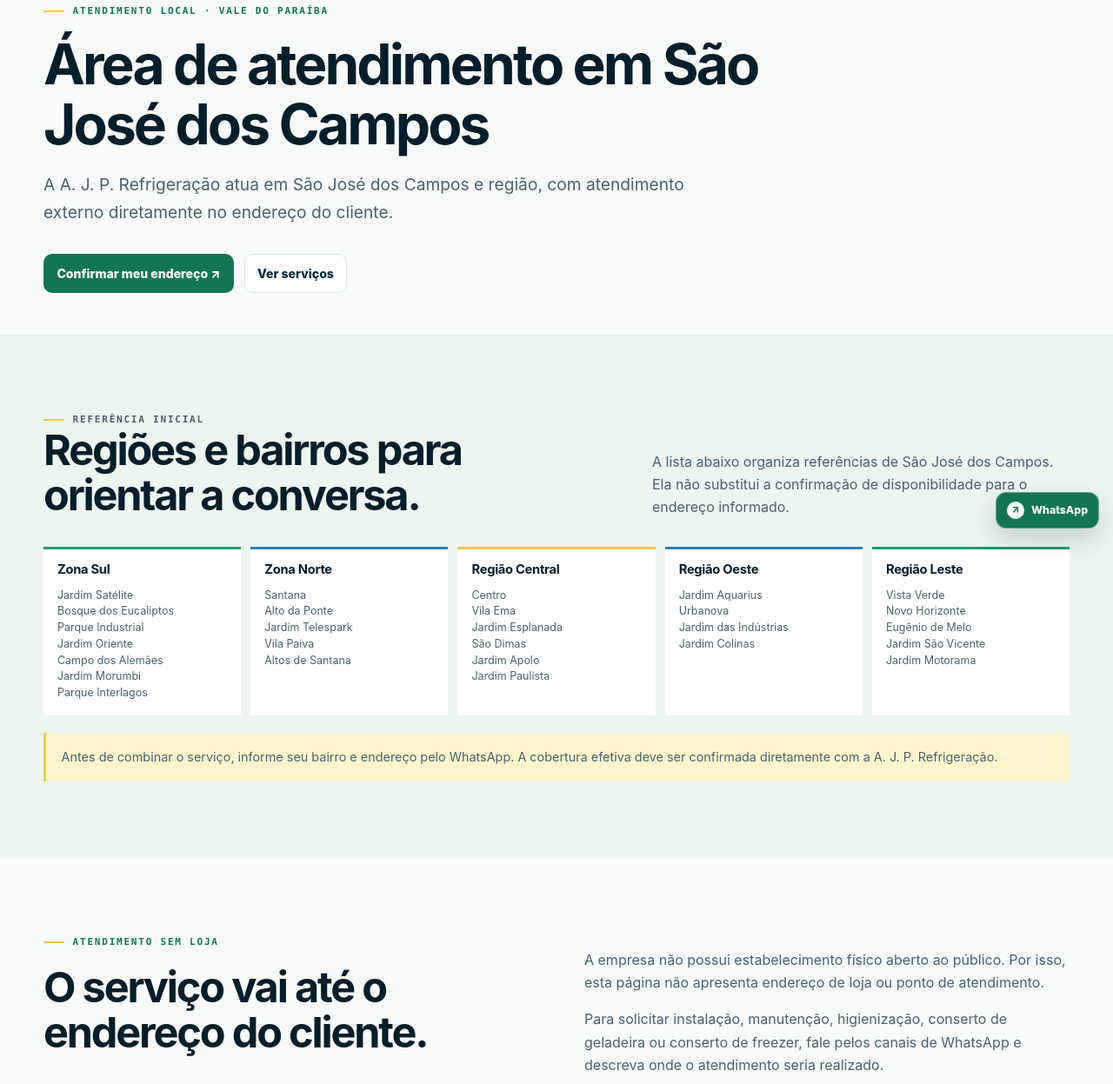
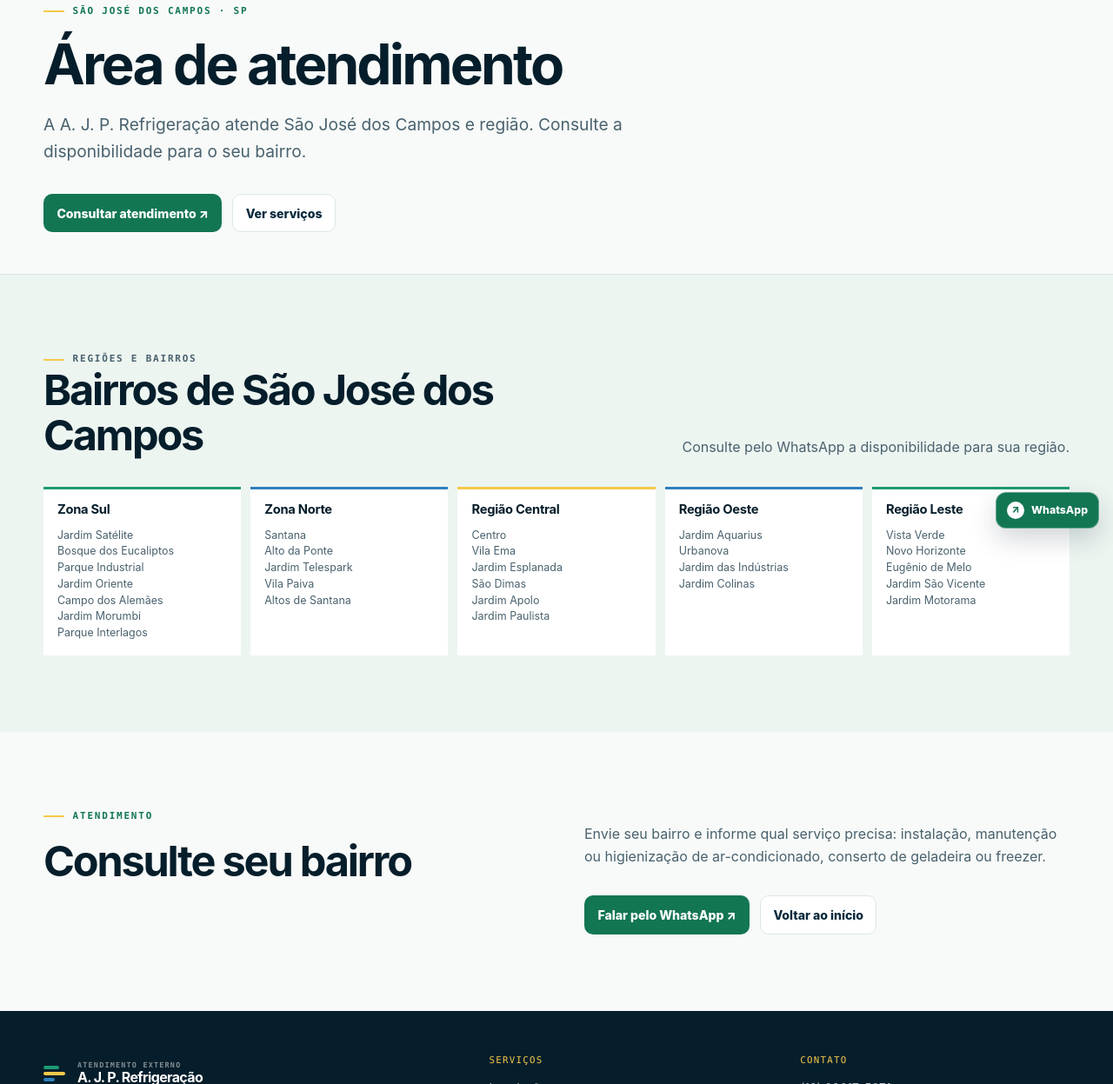
Before and after one commit to rafael-rsadigital/ajprefrigeracao, an Astro site: page /area-de-atendimento in a window 1280 px wide. Shown: the part 176-1423 px from the top of the page at 87% size. Built offline with nearby package versions, Linux system fonts and the light colour scheme; Astro itself is replaced by a stand-in of ours.

Commit message:
Enxugar conteúdo da página de área de atendimento

```diff
--- a/src/pages/area-de-atendimento/index.astro
+++ b/src/pages/area-de-atendimento/index.astro
@@ -4,15 +4,15 @@ import Breadcrumbs from '../../components/Breadcrumbs.astro';
 import { company, regions, whatsAppUrl } from '../../data/site';
 
 const breadcrumbs = [{ label: 'Início', href: '/' }, { label: 'Área de atendimento' }];
-const primaryWhatsApp = whatsAppUrl(company.whatsappPrimary, 'Olá! Acessei a página de área de atendimento da A. J. P. Refrigeração e gostaria de confirmar atendimento para o meu endereço.');
+const primaryWhatsApp = whatsAppUrl(company.whatsappPrimary, 'Olá! Gostaria de consultar atendimento da A. J. P. Refrigeração para o meu bairro em São José dos Campos.');
 const jsonLd = [{
   '@type': 'BreadcrumbList',
   itemListElement: breadcrumbs.map((item, index) => ({ '@type': 'ListItem', position: index + 1, name: item.label, item: item.href ? `${company.url}${item.href}` : `${company.url}/area-de-atendimento/` })),
 }];
 ---
 <SiteLayout
-  title="Área de atendimento em São José dos Campos | A. J. P."
-  description="Conheça a área principal de atendimento da A. J. P. Refrigeração em São José dos Campos e regiões de referência para confirmar pelo WhatsApp."
+  title="Área de atendimento em São José dos Campos | A. J. P. Refrigeração"
+  description="Veja as regiões e os bairros de São José dos Campos relacionados ao atendimento da A. J. P. Refrigeração. Consulte a disponibilidade pelo WhatsApp."
   canonicalPath="/area-de-atendimento/"
   keywords={['área de atendimento refrigeração SJC', 'técnico de ar-condicionado São José dos Campos', 'refrigeração São José dos Campos']}
   jsonLd={jsonLd}
@@ -20,27 +20,26 @@ const jsonLd = [{
   <section class="page-hero">
     <div class="container">
       <Breadcrumbs items={breadcrumbs} />
-      <p class="eyebrow">Atendimento local · Vale do Paraíba</p>
-      <h1>Área de atendimento em São José dos Campos</h1>
-      <p class="lede">A A. J. P. Refrigeração atua em São José dos Campos e região, com atendimento externo diretamente no endereço do cliente.</p>
-      <div class="hero-actions"><a class="button button--primary" href={primaryWhatsApp} target="_blank" rel="noreferrer">Confirmar meu endereço ↗</a><a class="button button--secondary" href="/#servicos">Ver serviços</a></div>
+      <p class="eyebrow">São José dos Campos · SP</p>
+      <h1>Área de atendimento</h1>
+      <p class="lede">A A. J. P. Refrigeração atende São José dos Campos e região. Consulte a disponibilidade para o seu bairro.</p>
+      <div class="hero-actions"><a class="button button--primary" href={primaryWhatsApp} target="_blank" rel="noreferrer">Consultar atendimento ↗</a><a class="button button--secondary" href="/#servicos">Ver serviços</a></div>
     </div>
   </section>
 
   <section class="section section--tint">
     <div class="container">
-      <div class="section-head"><div class="section-heading"><p class="section-kicker">Referência inicial</p><h2>Regiões e bairros para orientar a conversa.</h2></div><p>A lista abaixo organiza referências de São José dos Campos. Ela não substitui a confirmação de disponibilidade para o endereço informado.</p></div>
+      <div class="section-head"><div class="section-heading"><p class="section-kicker">Regiões e bairros</p><h2>Bairros de São José dos Campos</h2></div><p>Consulte pelo WhatsApp a disponibilidade para sua região.</p></div>
       <div class="region-grid">
         {regions.map((region) => <div class="region-card"><h3>{region.label}</h3><ul>{region.places.map((place) => <li>{place}</li>)}</ul></div>)}
       </div>
-      <div class="coverage-note">Antes de combinar o serviço, informe seu bairro e endereço pelo WhatsApp. A cobertura efetiva deve ser confirmada diretamente com a A. J. P. Refrigeração.</div>
     </div>
   </section>
 
   <section class="section">
     <div class="container split split--equal">
-      <div><p class="section-kicker">Atendimento sem loja</p><h2>O serviço vai até o endereço do cliente.</h2></div>
-      <div class="section-copy"><p>A empresa não possui estabelecimento físico aberto ao público. Por isso, esta página não apresenta endereço de loja ou ponto de atendimento.</p><p>Para solicitar instalação, manutenção, higienização, conserto de geladeira ou conserto de freezer, fale pelos canais de WhatsApp e descreva onde o atendimento seria realizado.</p><div class="hero-actions"><a class="button button--primary" href={primaryWhatsApp} target="_blank" rel="noreferrer">Falar pelo WhatsApp ↗</a><a class="button button--secondary" href="/">Voltar ao início</a></div></div>
+      <div><p class="section-kicker">Atendimento</p><h2>Consulte seu bairro</h2></div>
+      <div class="section-copy"><p>Envie seu bairro e informe qual serviço precisa: instalação, manutenção ou higienização de ar-condicionado, conserto de geladeira ou freezer.</p><div class="hero-actions"><a class="button button--primary" href={primaryWhatsApp} target="_blank" rel="noreferrer">Falar pelo WhatsApp ↗</a><a class="button button--secondary" href="/">Voltar ao início</a></div></div>
     </div>
   </section>
 </SiteLayout>
```
